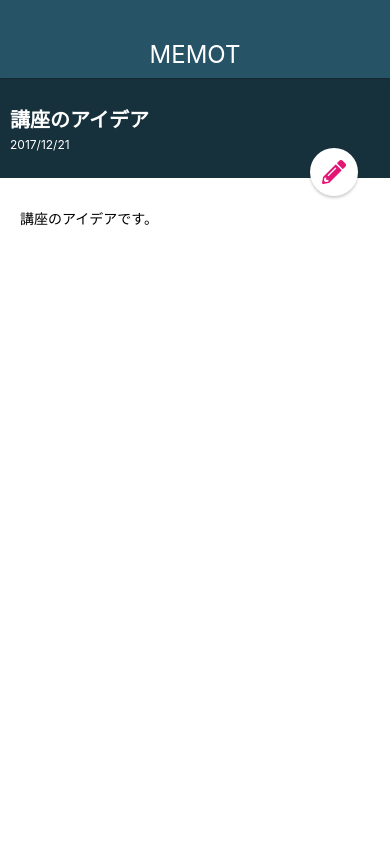
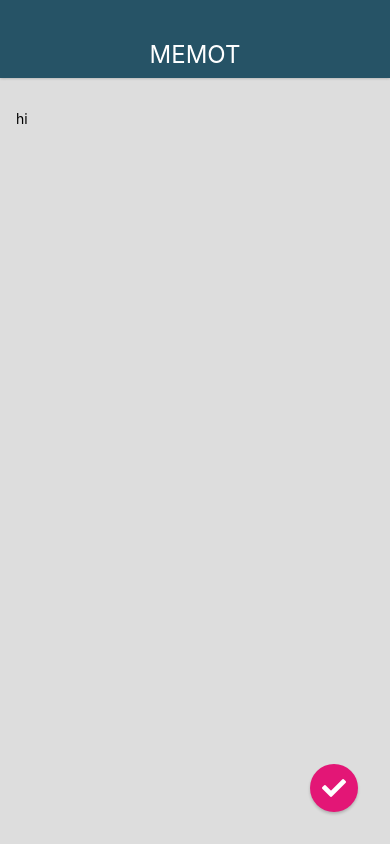
Before and after one commit to tomoki-inoue1221/MemoApp, a React Native app: screen / in a window 390 px wide. Built offline with nearby package versions, Linux system fonts and the light colour scheme.

Commit message:
MemoDetailScreenを作成

```diff
--- a/App.js
+++ b/App.js
@@ -4,6 +4,7 @@
 import AppBar from './src/components/AppBar';
 import MemoListScreen from './src/screens/MemoListScreen';
 import MemoDetailScreen from './src/screens/MemoDetailScreen';
+import MemoEditScreen from './src/screens/MemoEditScreen';
 
 export default class App extends React.Component {
   render() {
@@ -11,7 +12,8 @@
       <View style={styles.container}>
         <AppBar />
         {/* <MemoListScreen /> */}
-        <MemoDetailScreen />
+        {/* <MemoDetailScreen /> */}
+        <MemoEditScreen />
       </View>
     );
   }
--- a/src/elements/CircleButton.js
+++ b/src/elements/CircleButton.js
@@ -1,5 +1,5 @@
 import React from 'react';
-import { StyleSheet, Text, View } from 'react-native';
+import { StyleSheet, View } from 'react-native';
 
 import * as Font from 'expo-font';
 import { createIconSet } from '@expo/vector-icons';
@@ -8,6 +8,7 @@
 const CustomIcon = createIconSet({
   pencil: '\uf303',
   plus: '\uf067',
+  check: '\uf00c',
 }, 'FontAwesome');
 
 class CircleButton extends React.Component {
--- /dev/null
+++ b/src/screens/MemoEditScreen.js
@@ -0,0 +1,32 @@
+import React from 'react';
+import { StyleSheet, View, TextInput } from 'react-native';
+
+import CircleButton from '../elements/CircleButton';
+
+class MemoEditScreen extends React.Component {
+  render() {
+    return (
+      <View style={styles.container}>
+        <TextInput style={styles.memoEditInput} multiline value="hi" />
+
+        <CircleButton name="check" />
+      </View>
+    );
+  }
+}
+
+const styles = StyleSheet.create({
+  container: {
+    flex: 1,
+    width: '100%',
+  },
+  memoEditInput: {
+    backgroundColor: '#ddd',
+    flex: 1,
+    paddingTop: 32,
+    paddingHorizontal: 16,
+    paddingBottom: 16,
+  },
+});
+
+export default MemoEditScreen;
```
